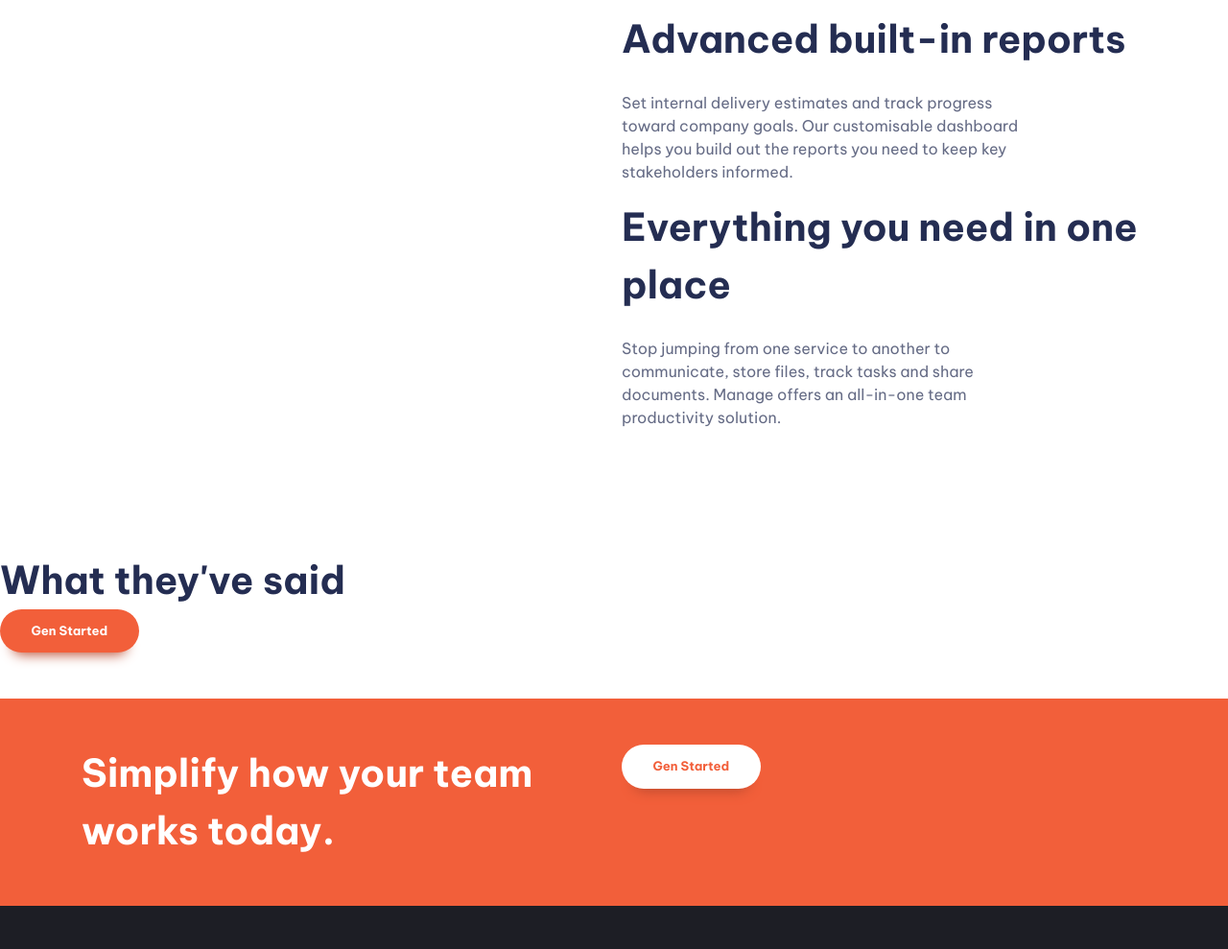
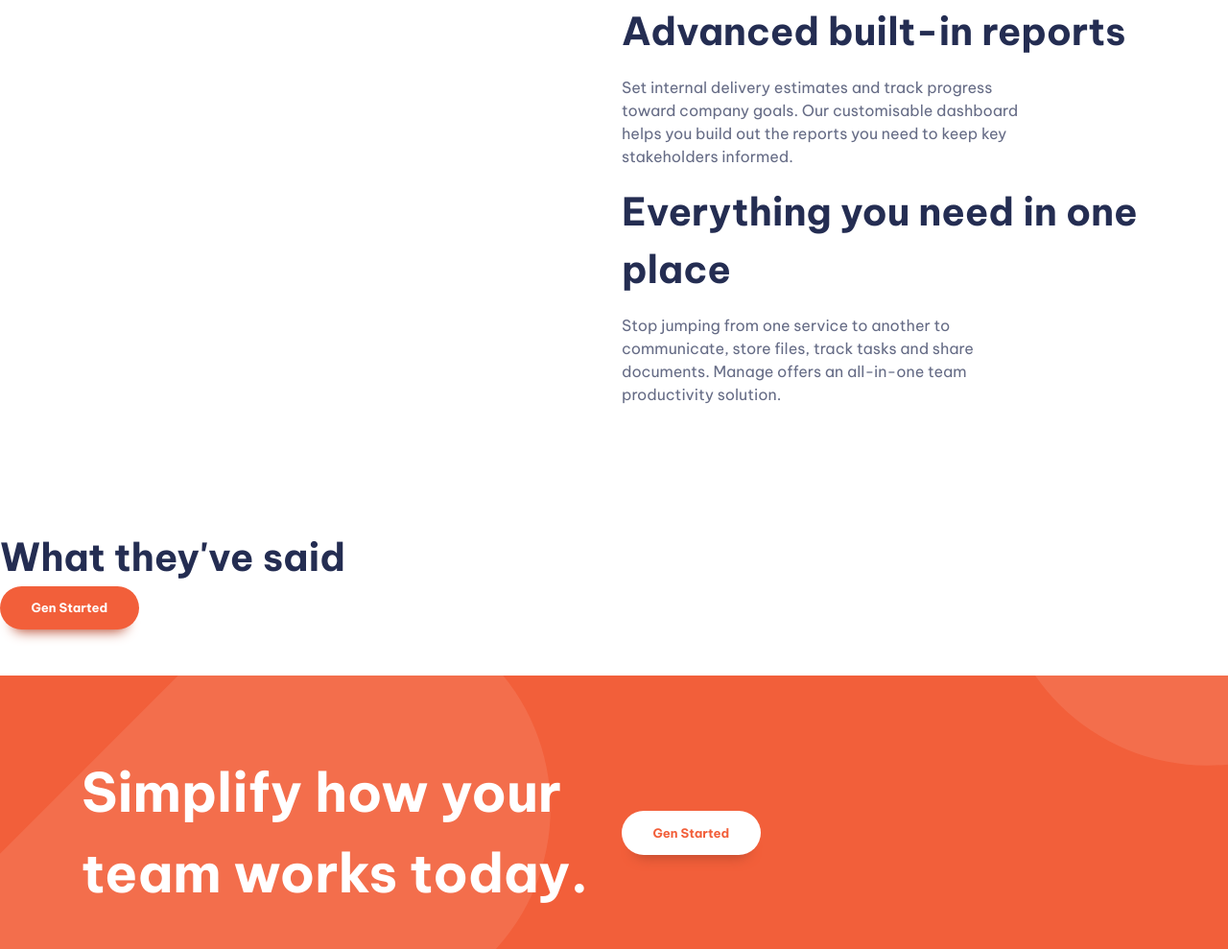
Before and after one commit to Harry37x2/manage-landing-page, a plain HTML site: page index.html in a window 1280 px wide. Shown: the part 1074-2063 px from the top of the page at 96% size. Drawn offline with Linux system fonts and the light colour scheme.

Commit message:
call to action done

```diff
--- a/index.html
+++ b/index.html
@@ -66,7 +66,7 @@
           <div>
             <ul class="numbered-items | flow" role="list">
               <li>
-                <div class="flow" style="--flow-spacer:1.5em">
+                <div class="flow" style="--flow-spacer:1em">
                 <h3 class="fs-600 fw-bold">Track company-wide progress</h3>
                 <p data-width="wide">See how your day-to-day tasks fit into the wider vision. Go from tracking progress at the milestone
                 level all the way
@@ -74,7 +74,7 @@
               </div>
               </li>
               <li>
-              <div class="flow" style="--flow-spacer:1.5em">
+              <div class="flow" style="--flow-spacer:1em">
                 <h3 class="fs-600 fw-bold">Advanced built-in reports</h3>
                 <p data-width="wide">Set internal delivery estimates and track progress toward company goals. Our customisable dashboard
                 helps you build out
@@ -82,7 +82,7 @@
                 </div>
               </li>
               <li>
-              <div class="flow" style="--flow-spacer:1.5em">
+              <div class="flow" style="--flow-spacer:1em">
                 <h3 class="fs-600 fw-bold">Everything you need in one place</h3>
                 <p data-width="wide">Stop jumping from one service to another to communicate, store files, track tasks and share
                 documents. Manage offers an
@@ -101,14 +101,14 @@
       <button class="button">Gen Started</button>
     </section>
 
-    <section class="cta | bg-accent-400 text-neutral-100 padding-block-700">
+    <section class="cta | bg-accent-400 text-neutral-100 padding-block-900">
       <div class="container">
-        <div class="even-columns">
+        <div class="even-columns vertical-align-center">
           <div>
-            <p class="fs-secondary-heading fw-bold">Simplify how your team works today.</p>
+            <p class="fs-primary-heading fw-bold">Simplify how your team works today.</p>
           </div>
           <div>
-            <button class="button" data-type="inverted">Gen Started</button>
+            <button class="button justify-self-end-md" data-type="inverted">Gen Started</button>
           </div>
         </div>
       </div>
--- a/style.css
+++ b/style.css
@@ -255,6 +255,32 @@ p[data-width='wide'] {
   position: fixed;
 }
 
+/* call to action */
+.cta {
+  position: relative;
+  isolation: isolate;
+  text-align: center;
+}
+@media (min-width: 50rem) {
+  .cta {
+    text-align: left;
+  }
+}
+
+.cta::before {
+  content: '';
+  position: absolute;
+  z-index: -1;
+  inset: 0;
+  background-image: url("images/bg-tablet-pattern.svg"),
+  url("images/bg-tablet-pattern.svg");
+  background-position: -15rem -5rem, 65rem -45rem ;
+  background-repeat: no-repeat;
+  opacity: 0.1;
+
+}
+
+
 /* Utility classes */
 
 .visually-hidden {
@@ -277,21 +303,34 @@ p[data-width='wide'] {
   margin-inline: auto;
 }
 
-:where(.flow :not(:first-child)) {
-  margin-top: var(--flow-spacer, 1rem);
-}
-
 .even-columns {
   display: grid;
   gap: 1rem;
 }
-
 @media (min-width: 50em) {
   .even-columns {
     grid-auto-flow: column;
     grid-auto-columns: 1fr;
   }
 }
+
+.vertical-align-center {
+  align-items: center;
+}
+
+.justify-self-end {
+  justify-self: end;
+}
+@media (min-width: 50rem) {
+  .justify-self-end-md {
+    justify-self: end;
+  }
+}
+
+:where(.flow :not(:first-child)) {
+  margin-top: var(--flow-spacer, 1rem);
+}
+
 
 .text-primary-400 {
   color: var(--clr-primary-400);
```
